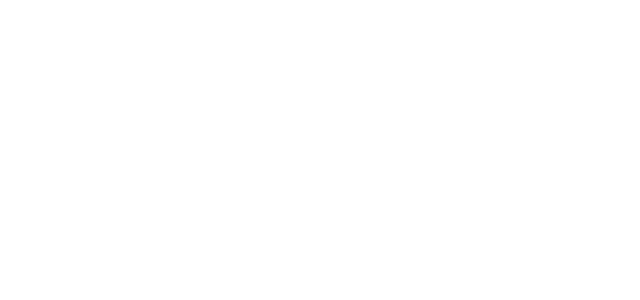
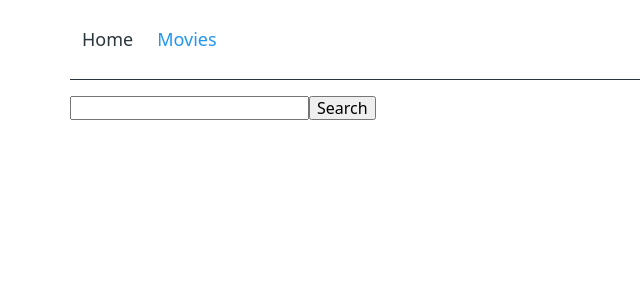
Before and after one commit to Svi-Kos/goit-react-hw-04-movies, a React (Create React App) app in the folder my-app/: page /movies in a window 1280 px wide. Shown: the top 300 px of the page, without its empty margins (0-640 px from the left). Built offline with nearby package versions, Linux system fonts and the light colour scheme.

Commit message:
створює компоненти і сторінки з попередньою розміткою і стилями

```diff
--- a/my-app/package.json
+++ b/my-app/package.json
@@ -6,8 +6,10 @@
     "@testing-library/jest-dom": "^5.11.8",
     "@testing-library/react": "^11.2.2",
     "@testing-library/user-event": "^12.6.0",
+    "modern-normalize": "^1.0.0",
     "react": "^17.0.1",
     "react-dom": "^17.0.1",
+    "react-router-dom": "^5.2.0",
     "react-scripts": "4.0.1",
     "web-vitals": "^0.2.4"
   },
--- a/my-app/src/App.js
+++ b/my-app/src/App.js
@@ -1,7 +1,28 @@
-import './App.css';
+import { Switch, Route } from 'react-router-dom';
+import Container from './components/Container/Container';
+import AppBar from './components/AppBar/AppBar';
+import HomeView from '../src/views/HomeView';
+import MoviesPage from '../src/views/MoviesPage';
 
 function App() {
-  return <div></div>;
+  return (
+    <Container>
+      <AppBar />
+      <Switch>
+        <Route path="/" exact>
+          <HomeView />
+        </Route>
+
+        <Route path="/movies">
+          <MoviesPage />
+        </Route>
+
+        <Route>
+          <HomeView />
+        </Route>
+      </Switch>
+    </Container>
+  );
 }
 
 export default App;
--- /dev/null
+++ b/my-app/src/components/AppBar/AppBar.jsx
@@ -0,0 +1,10 @@
+import Navigation from '../Navigation/Navigation';
+import s from './AppBar.module.css';
+
+export default function Appbar() {
+  return (
+    <header className={s.header}>
+      <Navigation />
+    </header>
+  );
+}
--- /dev/null
+++ b/my-app/src/components/AppBar/AppBar.module.css
@@ -0,0 +1,8 @@
+.header {
+  display: flex;
+  justify-content: space-between;
+  align-items: center;
+  min-height: 80px;
+  margin-bottom: 16px;
+  border-bottom: 1px solid #2a363b;
+}
--- /dev/null
+++ b/my-app/src/components/Container/Container.jsx
@@ -0,0 +1,7 @@
+import s from './Container.module.css';
+
+function Container({ children }) {
+  return <div className={s.container}>{children}</div>;
+}
+
+export default Container;
--- /dev/null
+++ b/my-app/src/components/Container/Container.module.css
@@ -0,0 +1,7 @@
+.container {
+  max-width: 1170px;
+  margin-left: auto;
+  margin-right: auto;
+  padding-left: 15px;
+  padding-right: 15px;
+}
--- /dev/null
+++ b/my-app/src/components/Navigation/Navigation.jsx
@@ -0,0 +1,15 @@
+import s from '../Navigation/Navigation.module.css';
+import { NavLink } from 'react-router-dom';
+
+const Navigation = () => (
+  <nav>
+    <NavLink exact to="/" className={s.link} activeClassName={s.activeLink}>
+      Home
+    </NavLink>
+    <NavLink to="/movies" className={s.link} activeClassName={s.activeLink}>
+      Movies
+    </NavLink>
+  </nav>
+);
+
+export default Navigation;
--- /dev/null
+++ b/my-app/src/components/Navigation/Navigation.module.css
@@ -0,0 +1,12 @@
+.link {
+  display: inline-block;
+  text-decoration: none;
+  padding: 12px;
+  font-weight: 500;
+  color: #2a363b;
+  font-size: 18px;
+}
+
+.activeLink {
+  color: #2196f3;
+}
--- a/my-app/src/index.css
+++ b/my-app/src/index.css
@@ -11,3 +11,13 @@
   font-family: source-code-pro, Menlo, Monaco, Consolas, 'Courier New',
     monospace;
 }
+
+img {
+  display: block;
+  max-width: 100%;
+  height: auto;
+}
+
+button {
+  cursor: pointer;
+}
--- a/my-app/src/index.js
+++ b/my-app/src/index.js
@@ -1,12 +1,16 @@
 import React from 'react';
 import ReactDOM from 'react-dom';
+import { BrowserRouter } from 'react-router-dom';
 import './index.css';
 import App from './App';
+import 'modern-normalize/modern-normalize.css';
 import reportWebVitals from './reportWebVitals';
 
 ReactDOM.render(
   <React.StrictMode>
-    <App />
+    <BrowserRouter>
+      <App />
+    </BrowserRouter>
   </React.StrictMode>,
   document.getElementById('root'),
 );
--- /dev/null
+++ b/my-app/src/views/HomeView.jsx
@@ -0,0 +1,12 @@
+function HomeView() {
+  return (
+    <ul>
+      <h2>Trending today</h2>
+      <li>1</li>
+      <li>2</li>
+      <li>3</li>
+    </ul>
+  );
+}
+
+export default HomeView;
--- /dev/null
+++ b/my-app/src/views/MoviesPage.jsx
@@ -0,0 +1,10 @@
+function MoviesPage() {
+  return (
+    <form>
+      <input type="text" />
+      <button type="button">Search</button>
+    </form>
+  );
+}
+
+export default MoviesPage;
```
Also changed, not shown: 1 other file (tests, documents, lock files or other folders).
